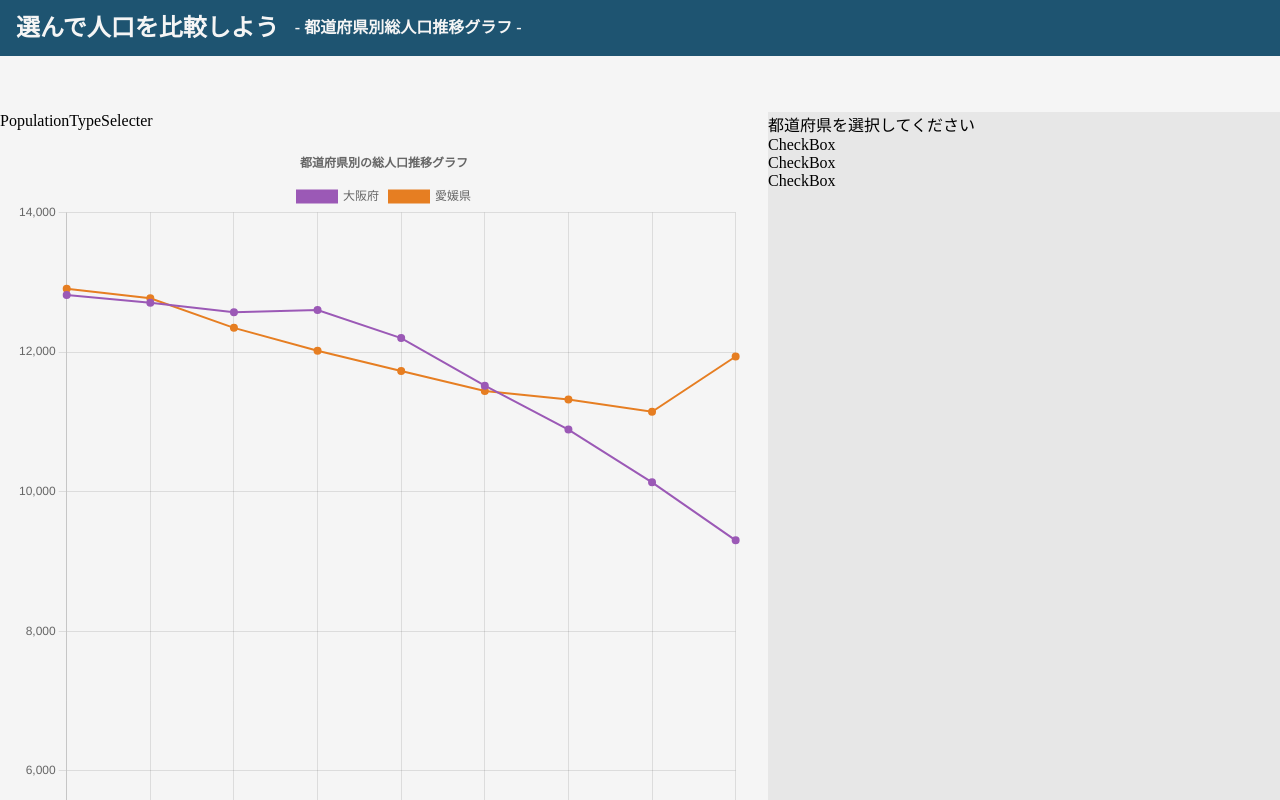
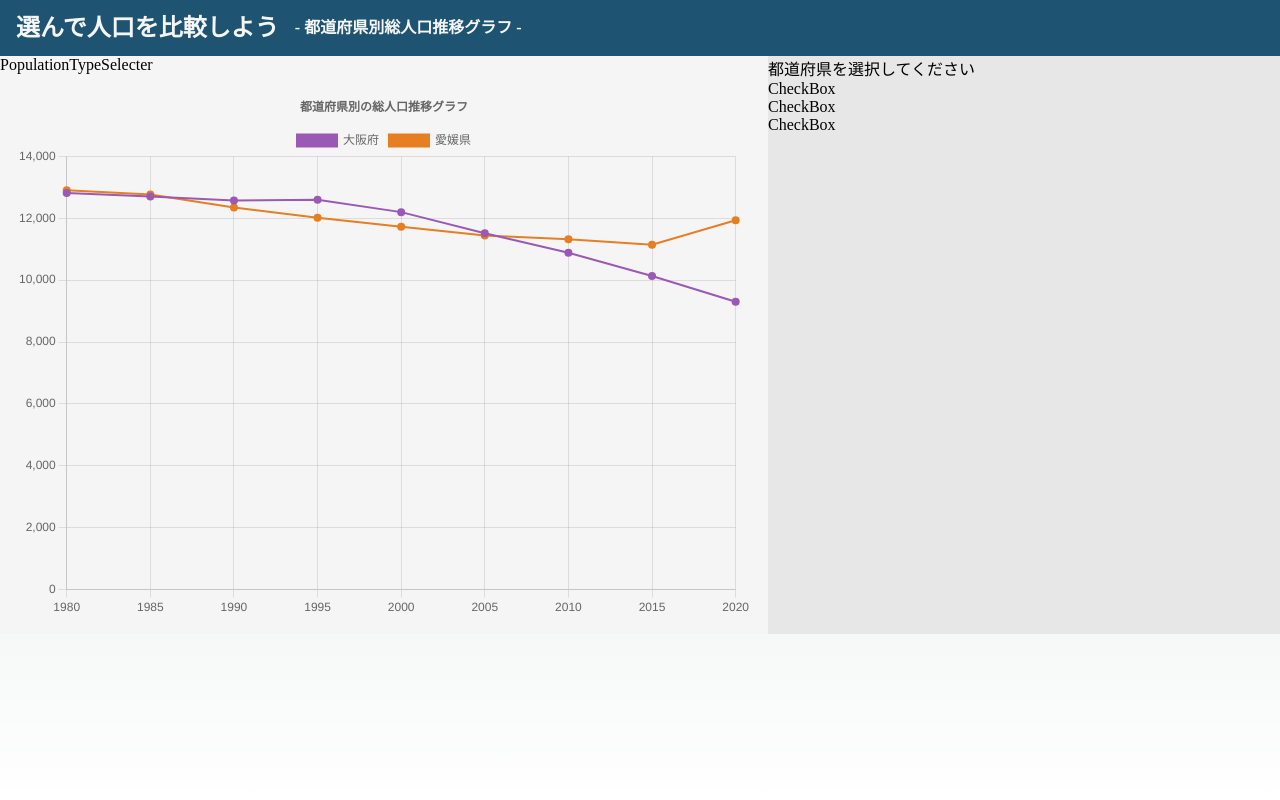
Before and after one commit to YukaChoco/population-graph, a Next.js app: page / in a window 1280 px wide. Shown: the top 800 px of the page. Built offline with nearby package versions, Linux system fonts and the light colour scheme; no server answers.

Commit message:
containerでHeaderとMainのmin-heightを指定

```diff
--- a/src/pages/index.tsx
+++ b/src/pages/index.tsx
@@ -18,11 +18,13 @@ export default function Home() {
         <meta name="viewport" content="width=device-width, initial-scale=1" />
         <link rel="icon" href="/favicon.ico" />
       </Head>
-      <Header />
-      <main className={styles.main}>
-        <GraphSheet />
-        <SettingSheet />
-      </main>
+      <div className={styles.container}>
+        <Header />
+        <main className={styles.main}>
+          <GraphSheet />
+          <SettingSheet />
+        </main>
+      </div>
     </>
   );
 }
--- a/src/styles/Home.module.css
+++ b/src/styles/Home.module.css
@@ -1,6 +1,10 @@
+.container {
+  min-height: 100vh;
+}
+
 .main {
-  min-height: 100vh;
-  padding-top: calc(32px + 1.5rem);
+  min-height: 100%;
+  top: 0px;
   background: #f5f5f5;
   display: grid;
   grid-template-columns: none;
```
